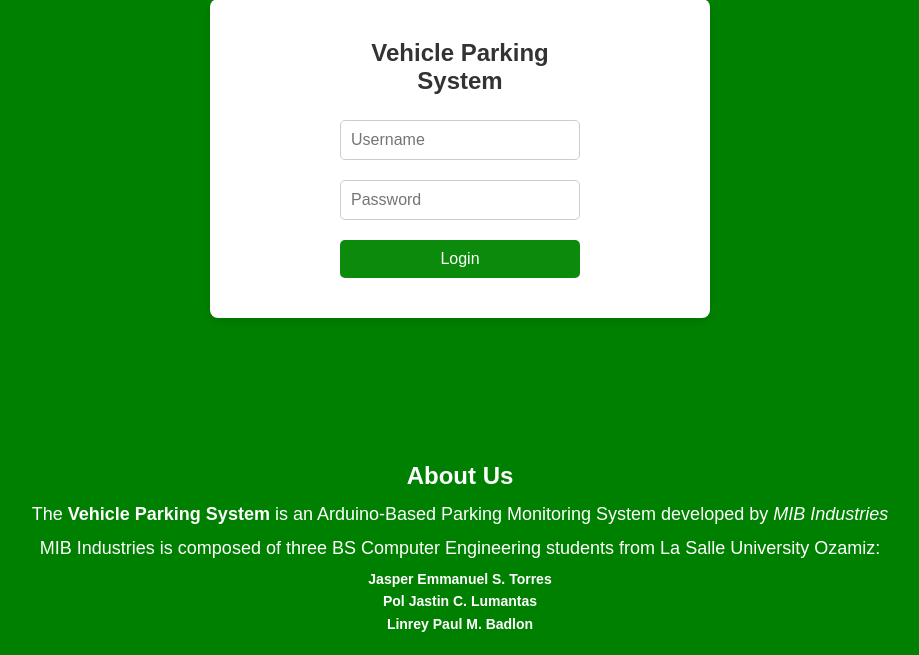
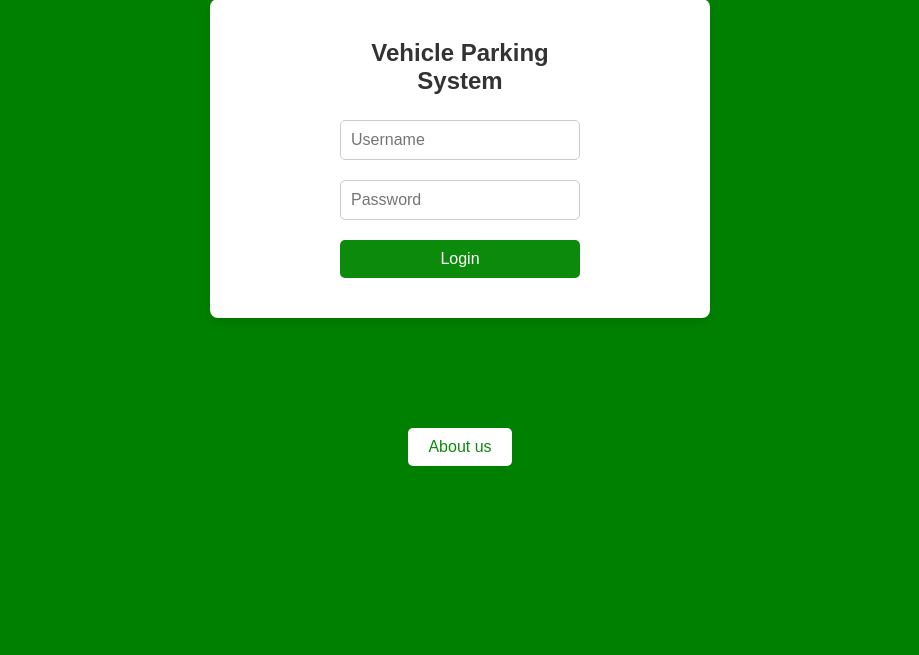
Before and after one commit to tillojayr/parking-system-web, a PHP site: page / in a window 1280 px wide. Shown: the part 145-800 px from the top of the page, without its empty margins (180-1099 px from the left). Run offline with PHP 8.4, Linux system fonts and the light colour scheme; data that the repository does not hold is empty.

Commit message:
about us updates

```diff
--- a/index.html
+++ b/index.html
@@ -97,23 +97,8 @@
         <button class="dark-green-button" onclick="refresh()">Refresh</button>
       </section>
     </div>
-    <div class="container1">
-      <div class="about-us">
-        <h2>About Us</h2>
-        <p>
-          The <strong>Vehicle Parking System</strong> is an Arduino-Based
-          Parking Monitoring System developed by <em>MIB Industries</em>
-        </p>
-        <p>
-          MIB Industries is composed of three BS Computer Engineering students
-          from La Salle University Ozamiz:
-        </p>
-        <ul>
-          <li>Jasper Emmanuel S. Torres</li>
-          <li>Pol Jastin C. Lumantas</li>
-          <li>Linrey Paul M. Badlon</li>
-        </ul>
-      </div>
+    <div class="about-us">
+      <a href="about-us.html" class="about-us">About us</a>
     </div>
 
     <script
--- a/style.css
+++ b/style.css
@@ -252,43 +252,19 @@ button {
 }
 
 .about-us {
-  position: fixed; /* Fixes the element at the bottom of the viewport */
-  bottom: 0; /* Aligns the element to the bottom */
-  left: 0; /* Aligns it to the left edge */
-  width: 100%; /* Ensures it spans the entire width of the screen */
-  text-align: center;
-  padding: 20px;
-  z-index: 1000; /* Ensures it stays on top of other elements */
+  display: flex;
 }
 
-.about-us h2 {
-  font-size: 24px;
-  font-weight: bold;
-  color: white; /* Dark grey text */
-  margin-bottom: 10px;
+.about-us a {
+  text-decoration: none;
+  background-color: white;
+  color: #0c8a0c;
+  border: none;
+  padding: 10px 20px;
+  border-radius: 5px;
+  font-size: 16px;
+  cursor: pointer;
+  width: 100%;
+  margin: 0;
+  margin-top: 10px;
 }
-
-.about-us ul {
-  font-size: 14px;
-  color: white;
-  line-height: 1.6;
-  margin: 5px 0;
-}
-
-.about-us p {
-  font-size: 18px;
-  color: white;
-  line-height: 1.6;
-  margin: 5px 0;
-}
-
-.about-us ul {
-  list-style: none;
-  padding: 0;
-  margin: 0;
-}
-
-.about-us ul li {
-  font-weight: bold;
-  color: whi;
-}
```
Also changed, not shown: about-us.html (added, +56 -0 lines).
